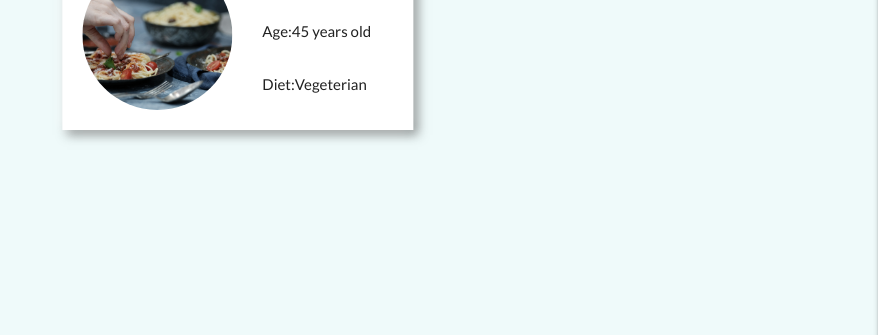
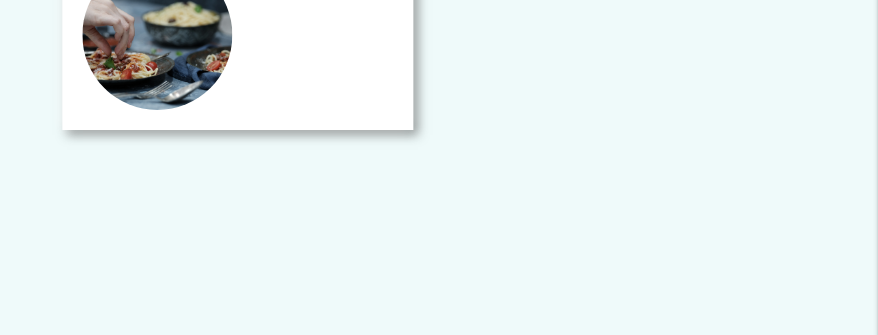
Before and after one commit to alexeykuz-sys/MyRecipe-MS3, a Flask app: template templates/profile.html in a window 1280 px wide. Shown: the part 333-668 px from the top of the page, without its empty margins (402-1280 px from the left). Run offline with Flask 2, Linux system fonts and the light colour scheme; the template is opened without the code that fills it, so the values that code supplies are empty; some libraries are stand-ins or nearby versions.

```diff
--- a/templates/profile.html
+++ b/templates/profile.html
@@ -10,8 +10,6 @@
                 <img src="/static/images/profile-img.jpg">
                 <div class="profile-info">
                     <span class=" profile-name card-title light-blue-text text-darken-4">{{username}}'s Profile</span>
-                    <p>Age:<span>45</span> years old</p>
-                    <p>Diet:<span>Vegeterian</span></p>
 
                 </div>
             </div>
```
Also changed, not shown: static/images/aimiresponsive.PNG (deleted), static/images/amiresponsive.PNG (added).
